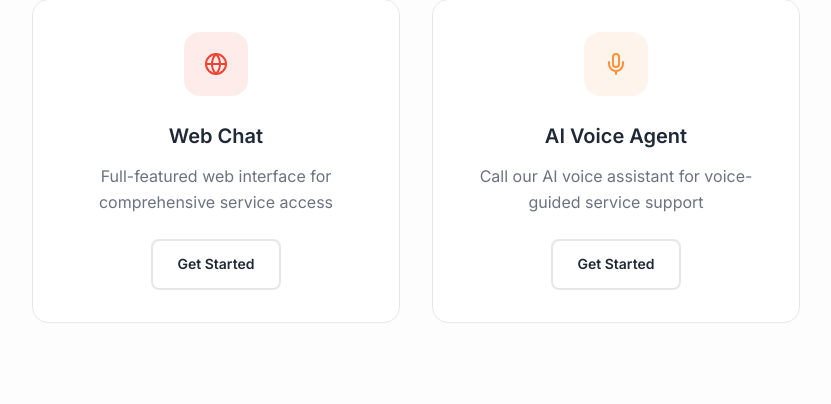
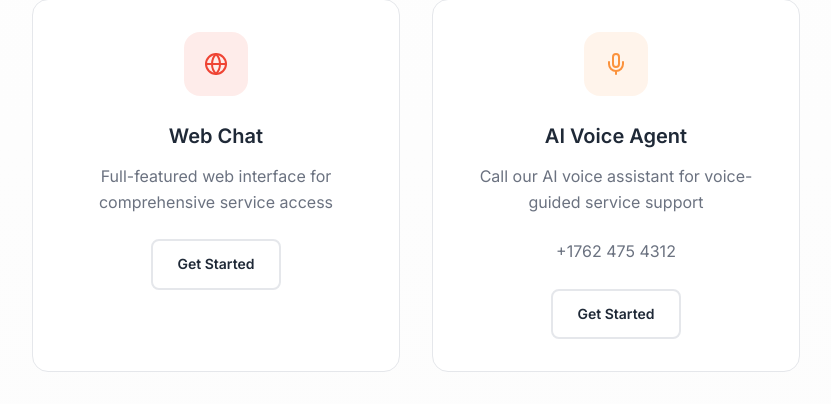
Before and after one commit to antonie-riziki/Huduma-AI, a Django app: page / in a window 1280 px wide. Shown: the part 1510-1914 px from the top of the page, without its empty margins (24-855 px from the left). Run offline with Django 5.2, Linux system fonts and the light colour scheme.

Commit message:
updated the index.html file

```diff
--- a/HudumaAPP/templates/index.html
+++ b/HudumaAPP/templates/index.html
@@ -761,6 +761,7 @@
                     </div>
                     <h3>AI Voice Agent</h3>
                     <p>Call our AI voice assistant for voice-guided service support</p>
+                    <p>+1762 475 4312</p>
                     <a href="#" class="btn btn-outline">Get Started</a>
                 </div>
             </div>
```
